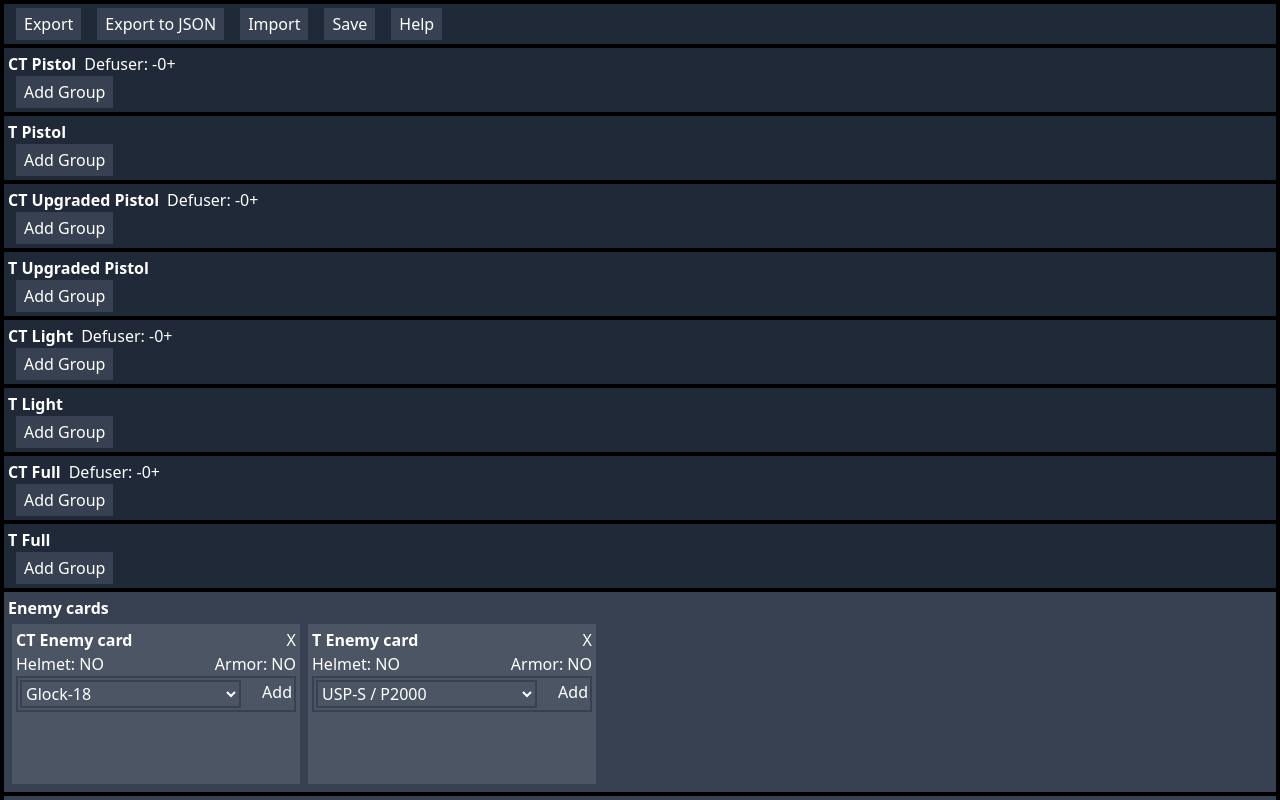
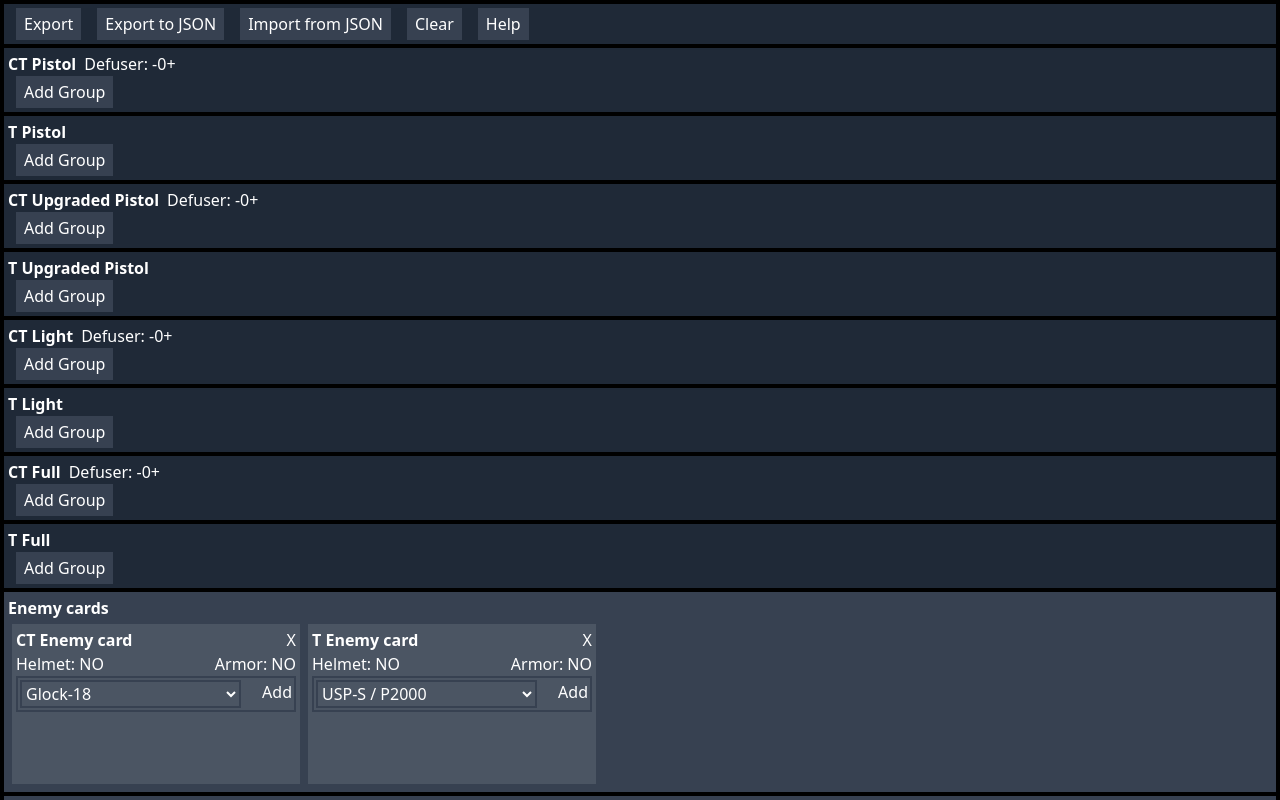
Before and after one commit to Djeeberjr/csgo-retakes-editor, a React (Create React App) app: page / in a window 1280 px wide. Shown: the top 800 px of the page. Built offline with nearby package versions, Linux system fonts and the light colour scheme.

Commit message:
clear button

```diff
--- a/src/components/App.tsx
+++ b/src/components/App.tsx
@@ -39,10 +39,8 @@ const App: React.FC = () => {
 				onImport={()=>{
 					setShowImport(true)
 				}}
-				onSave={()=>{
-					const jsonString = JSON.stringify(retakesConfig)
-					window.localStorage.setItem("retakesJSON",jsonString)
-					// TODO: user feedback that config was saved
+				onClear={()=>{
+					setRetakesConfig(new RetakesConfig())
 				}}
 			/>
 			<AllDecks retakesConfig={retakesConfig} onChange={(newConfig)=>setRetakesConfig(newConfig)} />
--- a/src/components/MenuBar.tsx
+++ b/src/components/MenuBar.tsx
@@ -4,10 +4,10 @@ interface Props {
     onExport?: ()=>void
     onExportJson?: ()=>void
 	onImport?: ()=>void
-	onSave?:()=>void
+	onClear?:()=>void
 }
 
-const MenuBar: React.FC<Props> = ({onExport,onExportJson,onSave,onImport}) => {
+const MenuBar: React.FC<Props> = ({onExport,onExportJson,onClear,onImport}) => {
 	return (
 		<div className="bg-gray-800 h-10 m-1 p-1 flex">
 			<div className="bg-gray-700 button" onClick={onExport}>
@@ -17,10 +17,10 @@ const MenuBar: React.FC<Props> = ({onExport,onExportJson,onSave,onImport}) => {
                 Export to JSON
 			</div>
 			<div className="bg-gray-700 button" onClick={onImport}>
-                Import
+                Import from JSON
 			</div>
-			<div className="bg-gray-700 button" onClick={onSave}>
-                Save
+			<div className="bg-gray-700 button" onClick={onClear}>
+                Clear
 			</div>
 			<a href="https://developer.valvesoftware.com/wiki/CS:GO_Game_Mode_-_Retakes" target="_blank" rel='noreferrer'>
 				<div className="bg-gray-700 button">
```
